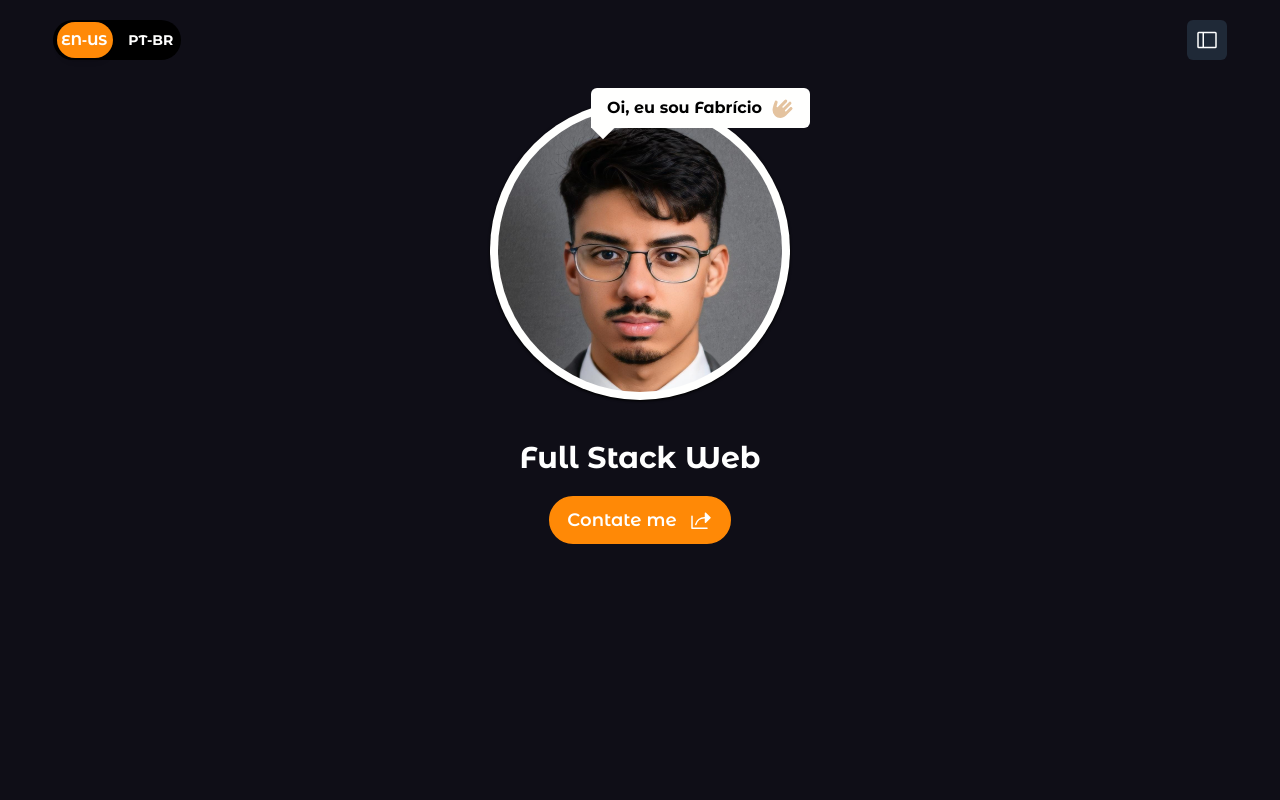
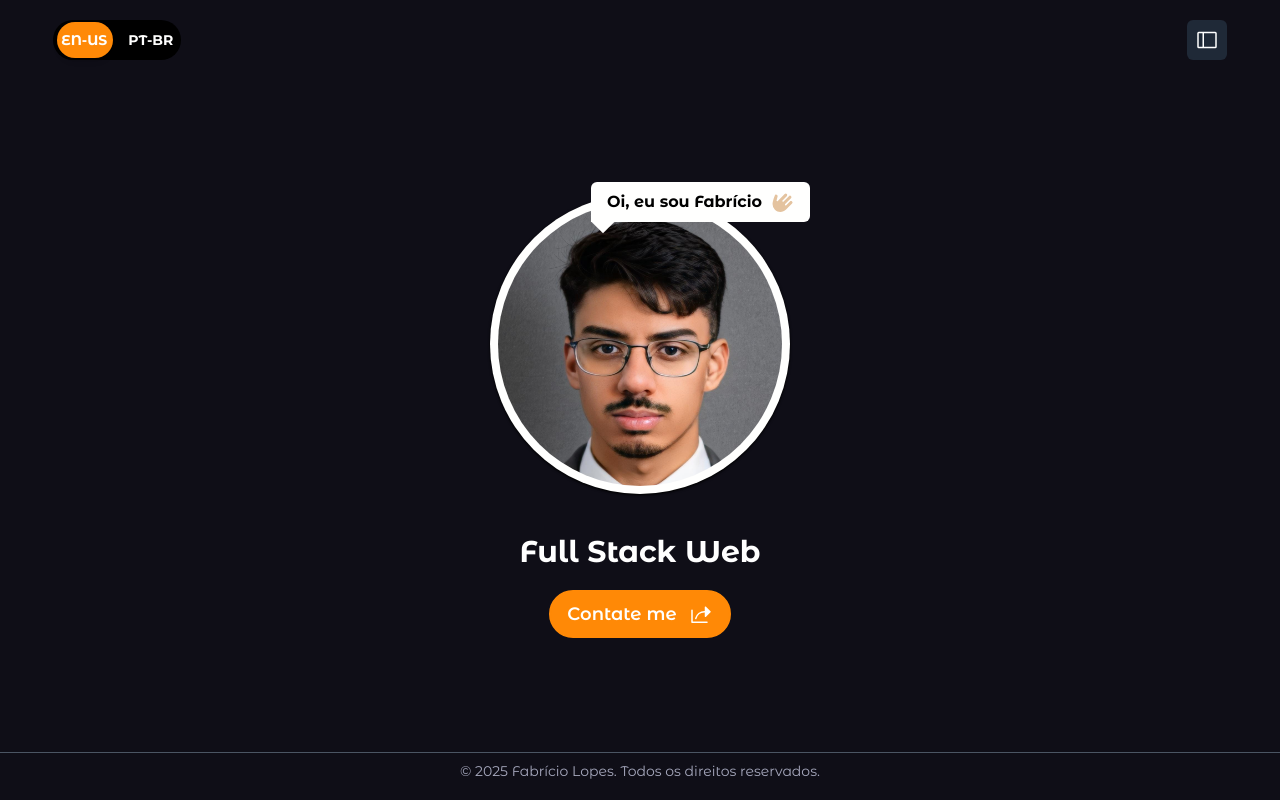
Before and after one commit to Fabrioco/Portfolio-Full-Stack, a Next.js app in the folder frontend/: page /dashboard in a window 1280 px wide. Shown: the top 800 px of the page. Built offline with nearby package versions, Linux system fonts and the light colour scheme.

Commit message:
:lipstick: fix: Correção na centralização do projeto

```diff
--- a/frontend/src/app/dashboard/layout.tsx
+++ b/frontend/src/app/dashboard/layout.tsx
@@ -7,7 +7,7 @@ export default function DashboardLayout({
   children: React.ReactNode;
 }) {
   return (
-    <div className="w-full h-full relative">
+    <div className="w-screen min-h-screen relative flex flex-col justify-between">
       <Header />
       <div className="w-11/12 h-full mx-auto mb-5">{children}</div>
       <Footer />
--- a/frontend/src/app/layout.tsx
+++ b/frontend/src/app/layout.tsx
@@ -24,7 +24,7 @@ export default function RootLayout({
   return (
     <html lang="pt-BR">
       <body
-        className={`${montserrat.className} ${montserratAlternates.className} antialiased bg-background w-screen h-screen overflow-x-hidden flex flex-col justify-between items-center`}
+        className={`${montserrat.className} ${montserratAlternates.className} antialiased bg-background`}
       >
         {children}
       </body>
```
Also changed, not shown: 1 other file (tests, documents, lock files or other folders).
